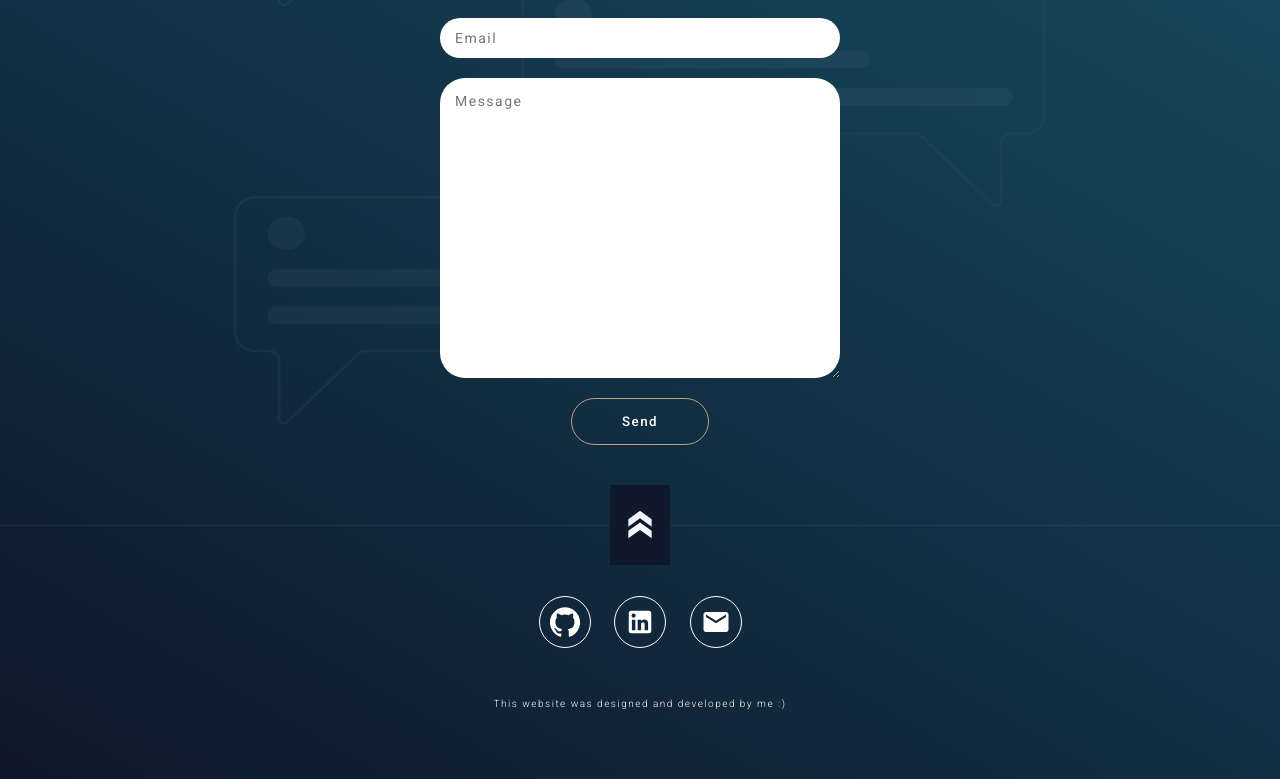
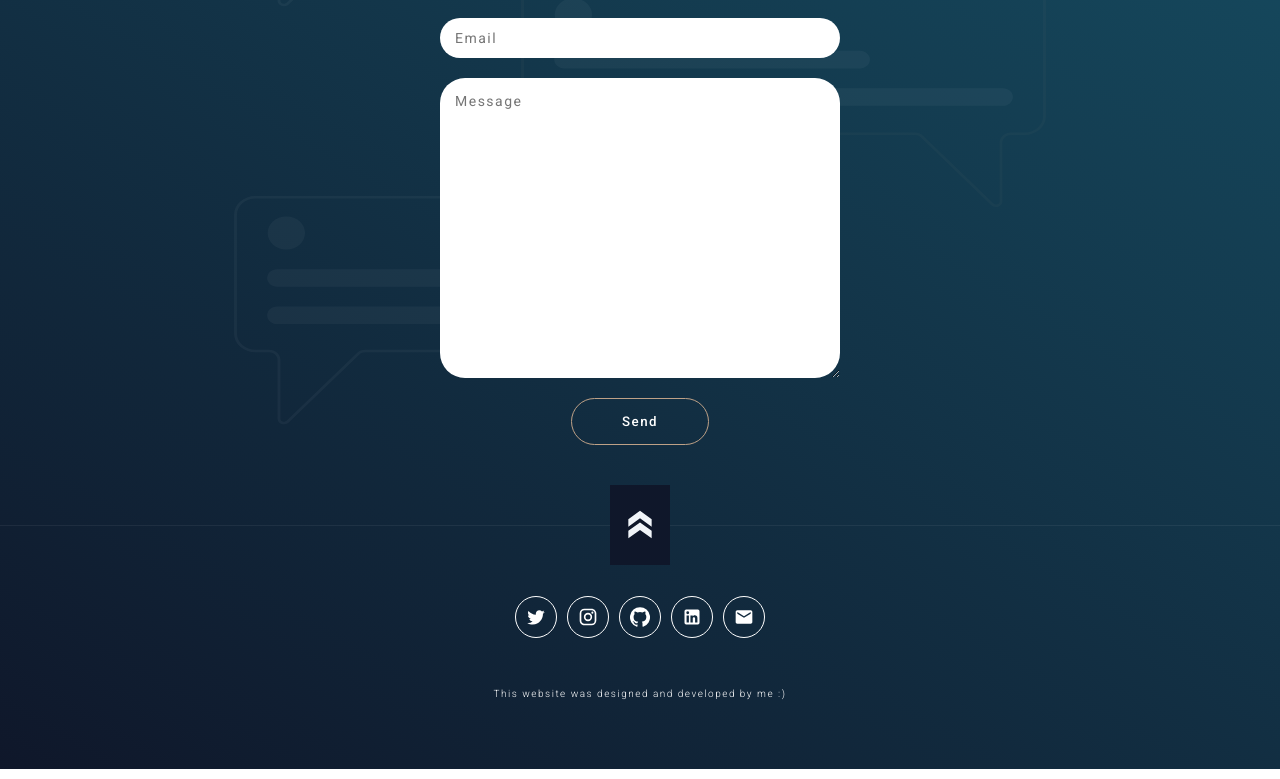
Before and after one commit to ahmedjamshed79/MyReactPortfolio, a React (Create React App) app: page / in a window 1280 px wide. Shown: the part 3409-4188 px from the top of the page. Built offline with nearby package versions, Linux system fonts and the light colour scheme; a web font is replaced by a local one.

Commit message:
Added twitter and insta link in contacts

```diff
--- a/src/components/contact/Contact.jsx
+++ b/src/components/contact/Contact.jsx
@@ -7,6 +7,8 @@ import GitHubIcon from "@material-ui/icons/GitHub";
 import LinkedInIcon from "@material-ui/icons/LinkedIn";
 import MailIcon from "@material-ui/icons/Mail";
 import DoubleArrowIcon from '@material-ui/icons/DoubleArrow';
+import TwitterIcon from '@material-ui/icons/Twitter';
+import InstagramIcon from '@material-ui/icons/Instagram';
 
 function Contact() {
   const [message, setMessage] = useState(false);
@@ -78,6 +80,20 @@ function Contact() {
       <footer>
         <div className="link_icon_container">
           <a
+            href="https://twitter.com/ahmedjamshed79"
+            target="_blank"
+            rel="noreferrer"
+          >
+            <TwitterIcon className="icons" />
+          </a>
+          <a
+            href="https://www.instagram.com/ahmedjamshed79/"
+            target="_blank"
+            rel="noreferrer"
+          >
+            <InstagramIcon className="icons" />
+          </a>
+          <a
             href="https://github.com/ahmedjamshed79"
             target="_blank"
             rel="noreferrer"
--- a/src/components/contact/Contact.scss
+++ b/src/components/contact/Contact.scss
@@ -175,7 +175,7 @@
     border-top: 1px solid rgba(248, 250, 252, 0.06);
 
     .link_icon_container {
-      width: 250px;
+      width: 270px;
       margin: auto;
       display: flex;
       align-items: center;
@@ -197,7 +197,7 @@
         }
         .icons {
           color: white;
-          font-size: 3rem;
+          font-size: 2rem;
           transition: all 0.2s ease-in-out;
         }
       }
```
